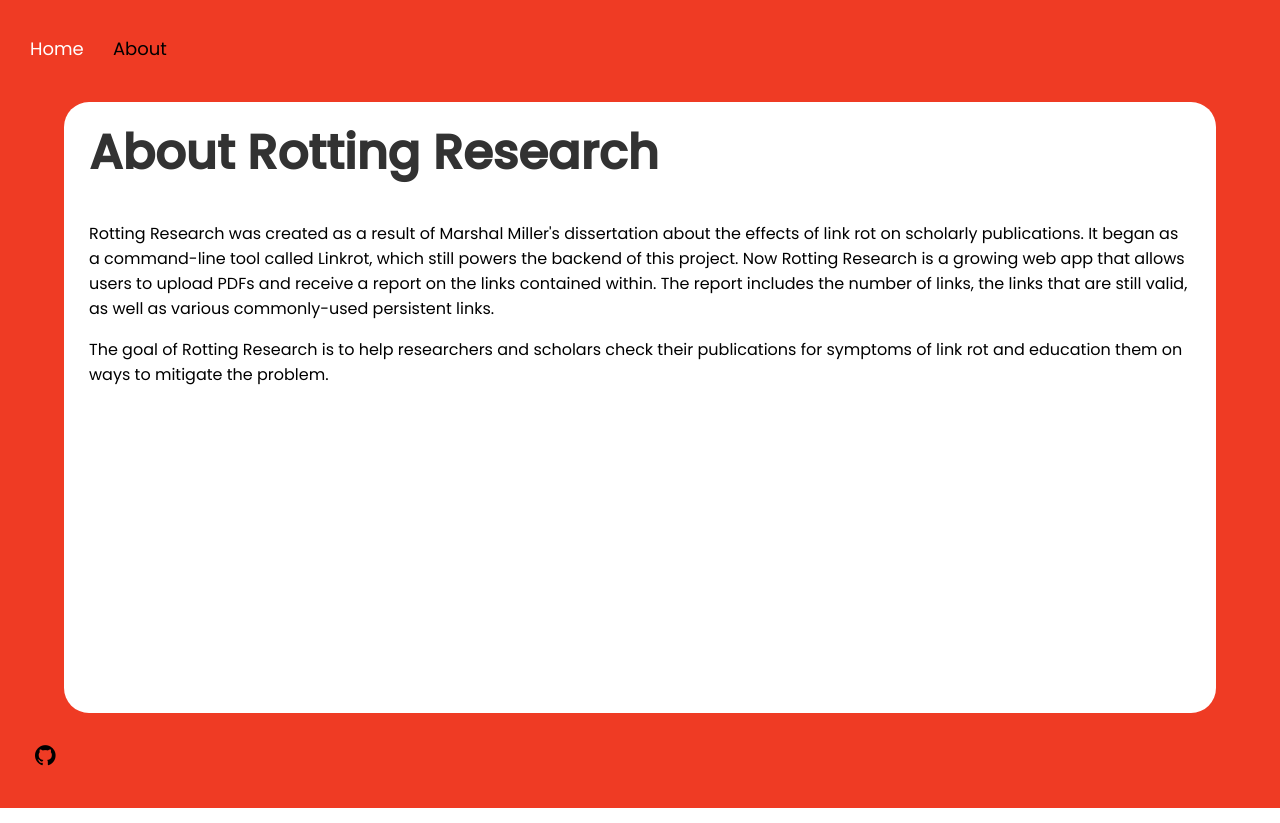
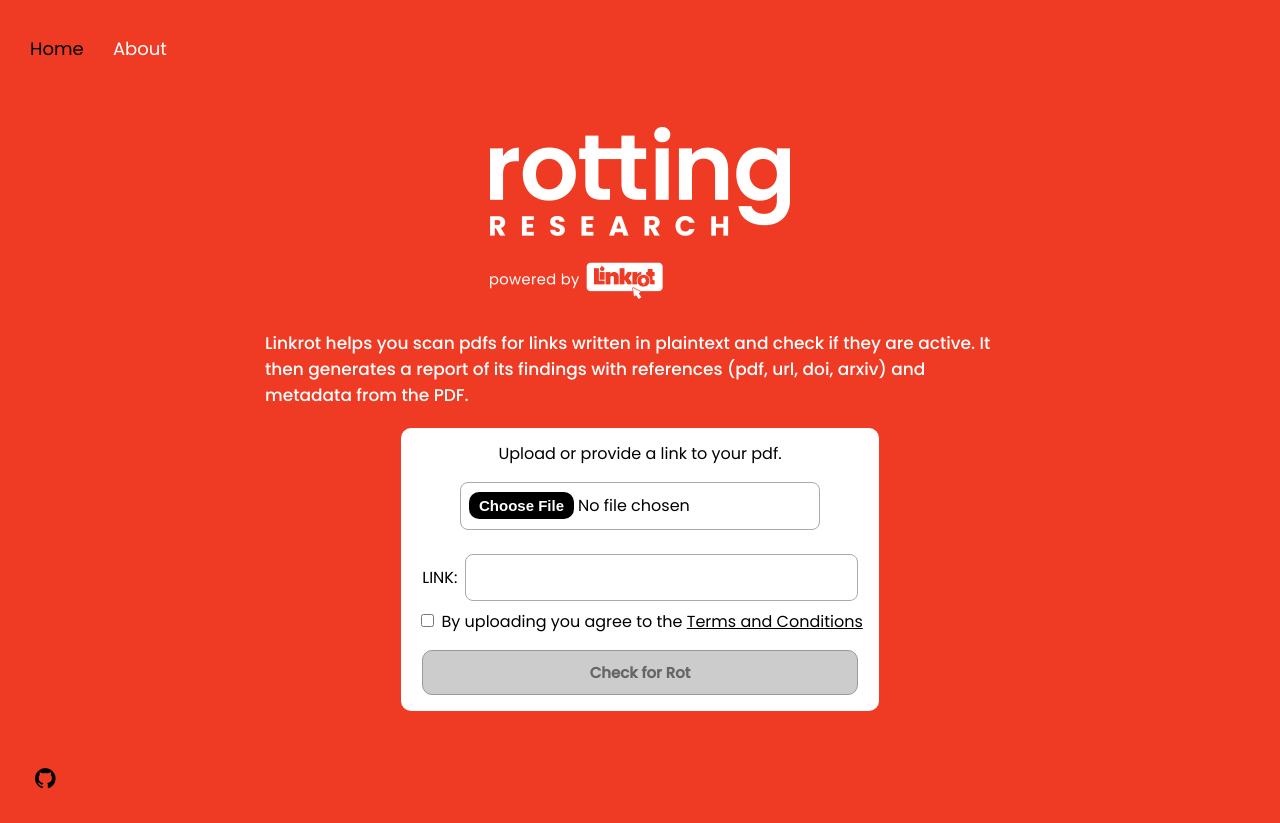
Before and after one commit to rottingresearch/rottingresearch, a Flask app: template templates/about.html in a window 1280 px wide. Run offline with Flask 2, Linux system fonts and the light colour scheme; the template is opened without the code that fills it, so the values that code supplies are empty.

Commit message:
Reverting to earlier this morning.
Getting server error.

```diff
--- a/templates/about.html
+++ b/templates/about.html
@@ -1,38 +1,98 @@
 <!DOCTYPE html>
 <html lang="en">
+
 <head>
     <meta charset="utf-8" />
-    <!-- Global site tag (gtag.js) - Google Analytics -->
-    <script async src="https://www.googletagmanager.com/gtag/js?id=G-KWDKD69VP4"></script>
-    <script>
-      window.dataLayer = window.dataLayer || [];
-      function gtag(){dataLayer.push(arguments);}
-      gtag('js', new Date());
+    <meta name="viewport" content="width=device-width, initial-scale=1, maximum-scale=10.0, minimum-scale=1, user-scalable=yes" />
+    <link rel="icon" href="../static/img/branding/social assets/twitter/profile image/rottingresearch-twitter-profile-image-red.jpg" />
+    <link rel="preconnect" href="https://fonts.gstatic.com" />
+    <link href="https://fonts.googleapis.com/css2?family=Poppins:wght@300;400;500&display=swap" rel="stylesheet" />
+    <link rel="stylesheet" href="https://cdnjs.cloudflare.com/ajax/libs/font-awesome/4.7.0/css/font-awesome.min.css" />
+    <link rel="stylesheet" href="{{ url_for('static', filename= 'css/style.css') }}" />
+    <link rel="stylesheet" href="{{ url_for('static', filename= 'css/snackbar.css') }}" />
+    <title>Rotting Research</title>
+    <script src='https://cdnjs.cloudflare.com/ajax/libs/jquery/3.3.1/jquery.min.js'></script>
+</head>
 
-      gtag('config', 'G-KWDKD69VP4');
-    </script>
-    <meta
-      name="viewport"
-      content="width=device-width, initial-scale=1, maximum-scale=10.0, minimum-scale=1, user-scalable=yes"
-    />
-    <link rel="icon" href="../static/img/branding/social assets/twitter/profile image/rottingresearch-twitter-profile-image-red.jpg" />
+<body onload="showAlert()">
 
-    <link rel="preconnect" href="https://fonts.gstatic.com" />
-    <link
-      href="https://fonts.googleapis.com/css2?family=Poppins:wght@300;400;500&display=swap"
-      rel="stylesheet"
-    />
+    <div class="mobile-navigation" id="mobile-navigation">
+        <div class="mobile-navigation--header">
 
-    <link
-      rel="stylesheet"
-      href="https://cdnjs.cloudflare.com/ajax/libs/font-awesome/4.7.0/css/font-awesome.min.css"
-    />
+            <div class="close-button" onclick="toggleMobileNavigation()">
+                <button>
+          <i class="fa fa-close"></i>
+        </button>
+            </div>
+        </div>
 
-    <link
-      rel="stylesheet"
-      href="{{ url_for('static', filename= 'css/style.css') }}"
-    />
-    <title>Rotting Research</title>
+        <a href="" class="mobile-navigation--item mobile-navigation--item__active">Home</a>
+        <a href="{{ url_for('about')}}" class="mobile-navigation--item">About</a>
+    </div>
+
+    <div id="container">
+        <header>
+
+            <nav class="navigation">
+                <a href="" class="navigation--item navigation--item__active">Home</a>
+                <a href="{{ url_for('about')}}" class="navigation--item ">About</a>
+            </nav>
+
+            <div class="menu--button" onclick="toggleMobileNavigation()">
+                <button>
+          <i class="fa fa-reorder"></i>
+        </button>
+            </div>
+            <!-- Alert / Snackbar -->
+            <div id="snackbar">please upload a pdf</div>
+
+        </header>
+
+
+        <main class="home--main">
+
+            <div class="main--content">
+                <div class="main--img" align="center">
+                    <img src="../static/img/branding/app-logo/white/rotting-research-white@2x.png" alt="Rotting Research logo" id="image" style="max-width: calc(min(300px, 100%))" />
+                </div>
+
+                <p class="description" style="max-width: 750px">
+                    Linkrot helps you scan pdfs for links written in plaintext and check if they are active. It then generates a report of its findings with references (pdf, url, doi, arxiv) and metadata from the PDF.
+                </p>
+                {% if filename %}
+                <div>
+                    <img src="{{ url_for('display_image', filename=filename) }}">
+                </div>
+                {% endif %}
+
+                <form method="post" action="/" enctype="multipart/form-data" align="center" style="background-color: #ffffff; border-radius: 10px; padding: 0px 16px;" onsubmit="setLoading()">
+                    <h2>Upload or provide a link to your pdf.</h2>
+                    <dl>
+                        <p>
+                            <input type="file" name="file" autocomplete="off">
+                            </br>
+                            <div style="display:flex; flex-wrap: nowrap; padding: 0px 5px; width: 100%; align-items: center;">
+                                <label class="form-text" for="text" aria-label="link">LINK: </label>
+                                <input type="text" class="link" name="text" autocomplete="off" aria-label="link input" />
+                            </div>
+                            <input type="checkbox" id="policy_prompt" name="policy_prompt" onClick="privacyPolicyIsChecked(this)">
+                            <label for="policy_prompt"> By uploading you agree to the <a
+                  href="https://rottingresearch.org/policies">Terms and Conditions</a></label></br>
+                            <button id="submit-button" type="submit" disabled="disabled">Check for Rot</button>
+                        </p>
+                    </dl>
+                </form>
+            </div>
+        </main>
+
+        <footer>
+            <div class="social">
+                <a href="https://github.com/marshalmiller/linkrot" target="_blank" class="socials--item">
+                    <i class="fa fa-github"></i>
+                </a>
+            </div>
+        </footer>
+    </div>
     <script>
 		function toggleMobileNavigation() {
 			var element = document.getElementById("mobile-navigation");
@@ -43,66 +103,42 @@
 				element.classList.add("mobile-navigation__open");
 			}
 		}
+
+		function LoaderFunction() {
+			document.getElementsByClassName("preloader")[0].style.display = "block";
+		}
+
+		function setLoading() {
+			document.getElementById("submit-button").innerHTML = 'Processing <i class="fa fa-spinner fa-pulse"></i>'
+		}
+
+		function privacyPolicyIsChecked(v) {
+			var submitBtn = document.getElementById("submit-button");
+
+			if (v.checked == true) {
+				submitBtn.removeAttribute('disabled');
+			} else if (v.checked == false) {
+				submitBtn.setAttribute('disabled', 'disabled');
+			}
+		}
+
+		function showSnackbar() {
+			var x = document.getElementById("snackbar");
+			x.className = "show";
+			setTimeout(function() {
+				x.className = x.className.replace("show", "");
+			}, 3000);
+		}
+
+		function showAlert() {
+			// Creates an alert if the uploaded file / url is not a PDF
+			var inv = {{flash | tojson}};
+			if (inv.localeCompare('pdf') == 0) {
+				document.getElementById("snackbar").innerHTML = "The link or file must be a PDF!";
+				showSnackbar();
+			}
+		}
     </script>
-  </head>
-  <body>
-    <div class="mobile-navigation" id="mobile-navigation">
-      <div class="mobile-navigation--header">
+</body>
 
-        <div class="close-button" onclick="toggleMobileNavigation()">
-          <button>
-            <i class="fa fa-close"></i>
-          </button>
-        </div>
-      </div>
-
-      <a href="{{ url_for('upload_form')}}" class="mobile-navigation--item"
-        >Home</a
-      >
-      <a href="" class="mobile-navigation--item mobile-navigation--item__active"
-        >About</a
-      >
-    </div>
-    <div id="container">
-      <header>
-
-        <nav class="navigation">
-          <a href="{{ url_for('upload_form')}}" class="navigation--item"
-            >Home</a
-          >
-          <a href="" class="navigation--item navigation--item__active">About</a>
-        </nav>
-
-        <div class="menu--button" onclick="toggleMobileNavigation()">
-          <button>
-            <i class="fa fa-reorder"></i>
-          </button>
-        </div>
-      </header>
-      <main class="about--main">
-        <h1 class="important">About Rotting Research</h1>
-      <div class="about--content">
-				  <p>Rotting Research was created as a result of Marshal Miller's dissertation about the effects of link rot on scholarly publications.
-            It began as a command-line tool called Linkrot, which still powers the backend of this project. Now Rotting Research is a growing web
-            app that allows users to upload PDFs and receive a report on the links contained within. The report includes the number of links, the links
-            that are still valid, as well as various commonly-used persistent links.
-          </p>
-          <p>The goal of Rotting Research is to help researchers and scholars check their publications for symptoms of link rot and
-            education them on ways to mitigate the problem.</p>
-
-		  </div>
-      </main>
-      <footer>
-        <div class="social">
-          <a
-            href="https://github.com/marshalmiller/linkrot"
-            target="_blank"
-            class="socials--item"
-          >
-            <i class="fa fa-github"></i>
-          </a>
-        </div>
-      </footer>
-    </div>
-  </body>
 </html>
```
Lines whose indentation alone changed are shown as unchanged.
